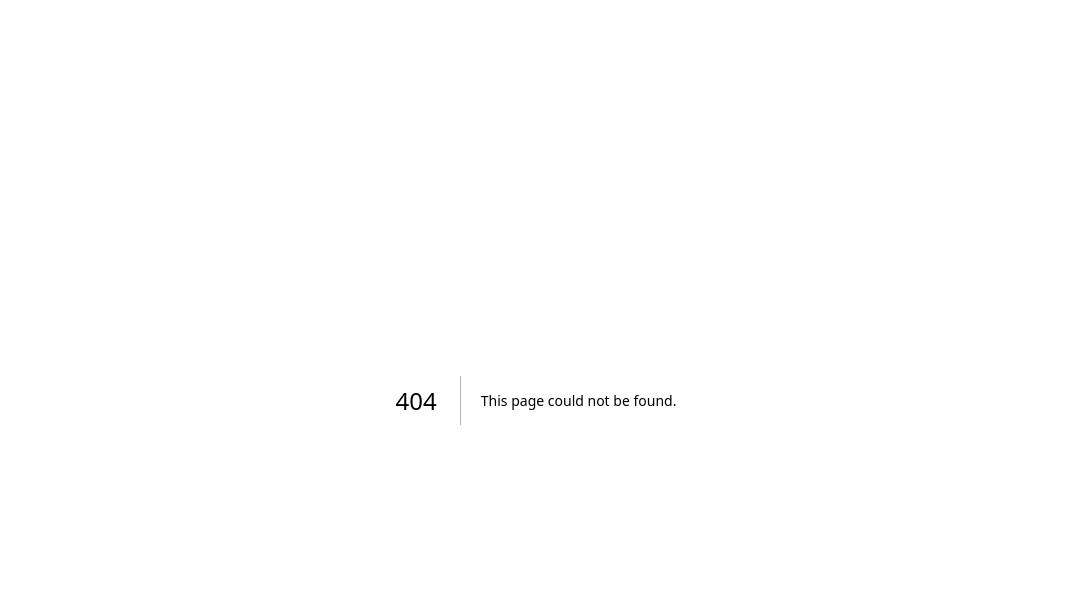
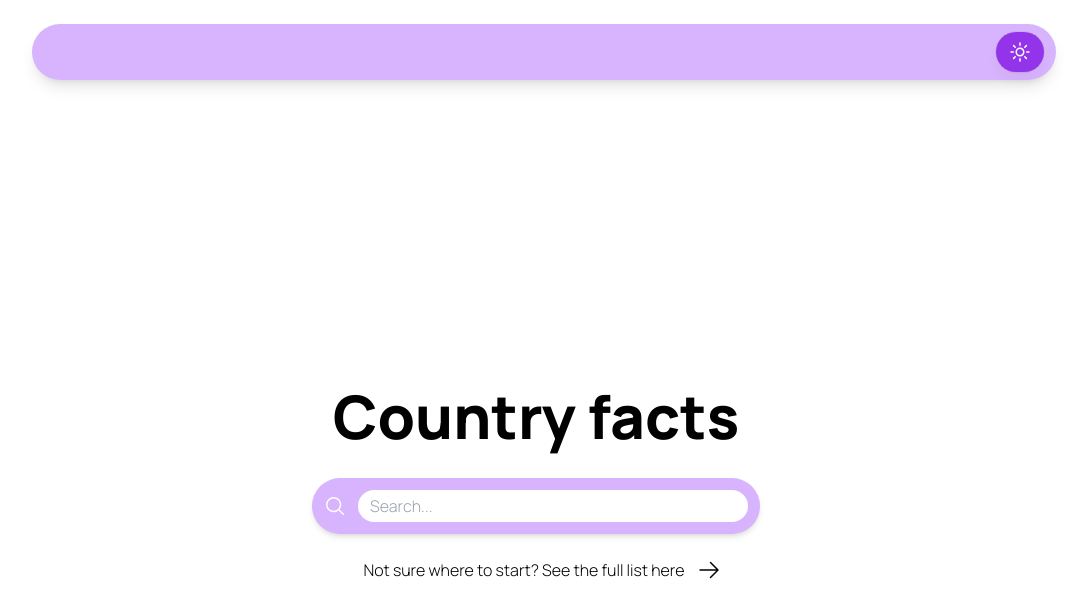
Before and after one commit to pauladayn/country-facts, a Next.js app: page /explore in a window 1280 px wide. Before the commit this address had no page. Shown: the top 616 px of the page, without its empty margins (104-1191 px from the left). Built offline with nearby package versions, Linux system fonts and the light colour scheme.

Commit message:
fix: layout y navegacion desde la home

```diff
--- a/app/countries/layout.tsx
+++ b/app/countries/layout.tsx
@@ -1,11 +1,9 @@
-import Header from '../components/organisms/Header';
 export default function CountriesLayout({
     children,
 }: {
     children: React.ReactNode
 }) {
-    return <section className="container">
-        <Header />
+    return <section className="flex min-h-screen flex-col items-center p-24 justify-center">
         {children}
     </section>
 }
--- a/app/countries/page.tsx
+++ b/app/countries/page.tsx
@@ -1,16 +1,15 @@
-import { getAllCountries, getCountryByCapital, getCountriesByName } from '../services/CountriesData';
+import { getAllCountries} from '../services/CountriesData';
 import { CardsGrid } from '../components/organisms/CardsGrid';
 
-export default async function CountriesData({ searchParams }: { searchParams: { q: string } }) {
-    const search = searchParams.q ? searchParams.q : '';
-
+export default async function CountriesData() {
     const allCountries = await getAllCountries();
     const totalResults = allCountries.length ?? 1
 
-    const countryByCapital = search.length && await getCountryByCapital(search)
-    const countryByName = search.length && await getCountriesByName(search)
 
     return (
-        <CardsGrid countryList={allCountries} foundedResults={totalResults} />
+        <div className="flex min-h-screen flex-col items-center p-24 justify-center">
+            <CardsGrid countryList={allCountries} foundedResults={totalResults} />
+        </div>
+
     )
 }
--- /dev/null
+++ b/app/explore/page.tsx
@@ -0,0 +1,26 @@
+import { getCountryByCapital, getCountriesByName } from '../services/CountriesData';
+import { SearchBar } from '../components/molecules/SearchBar';
+import Link from 'next/link';
+
+export default async function SearchCountry() {
+
+    return (
+        <div className="flex min-h-screen flex-col items-center p-24 justify-center">
+            <h1 className='text-4xl font-extrabold lg:text-6xl my-8'>Country facts</h1>
+            <SearchBar />
+            <div>
+                <Link href='/countries'>
+                    <div className='flex items-center p-3'>
+                        <p className='p-3'>
+                            Not sure where to start? See the full list here
+                        </p>
+                        <svg xmlns="http://www.w3.org/2000/svg" fill="none" viewBox="0 0 24 24" strokeWidth={1.5} stroke="currentColor" className="w-6 h-6">
+                            <path strokeLinecap="round" strokeLinejoin="round" d="M13.5 4.5L21 12m0 0l-7.5 7.5M21 12H3" />
+                        </svg>
+                    </div>
+                </Link>
+{/*                 {countryByName && <div>{countryByName[0].name.common}</div>} */}
+            </div>
+        </div>
+    )
+}
--- a/app/layout.tsx
+++ b/app/layout.tsx
@@ -1,6 +1,7 @@
 import Providers from './Providers'
 import './globals.css'
 import { Manrope } from 'next/font/google'
+import Header from './components/organisms/Header'
 
 const manrope = Manrope({ subsets: ['latin'], weight: ['300', '600', '700', '800'] })
 
@@ -18,7 +19,8 @@ export default function RootLayout({
     <html lang="en">
       <body className={`${manrope.className} bg-white dark:bg-zinc-800`}>
         <Providers>
-          {children}
+          <Header />
+            {children}
         </Providers>
       </body>
     </html>
--- a/app/page.tsx
+++ b/app/page.tsx
@@ -1,4 +1,5 @@
 import Link from "next/link"
+
 export default async function Home() {
 
   return (
@@ -6,8 +7,16 @@ export default async function Home() {
       <div className="container text-center pt-24">
         <h1 className='text-4xl font-extrabold lg:text-6xl my-8'>Country facts</h1>
         <div className="mx-auto mt-5 max-w-lg text-center flex flex-col gap-6">
-          <h4 className="text-2xl">facts about countries provided by <code>https://restcountries.com</code></h4>
-          <Link href='/countries' className="bg-zinc-900 p-3 rounded-full text-white mt-3">Get started</Link>
+          <h4 className="text-2xl">facts about countries provided by:
+            <code>
+              <Link href='https://restcountries.com' target="_blank">
+                {` https://restcountries.com`}
+              </Link>
+            </code>
+          </h4>
+          <Link href='/explore' className="bg-zinc-900 p-3 rounded-full text-white mt-3 hover:shadow-xl">
+            Get started
+          </Link>
         </div>
       </div>
     </main>
```
Also changed, not shown: app/countries/[country]/page.tsx (deleted).
